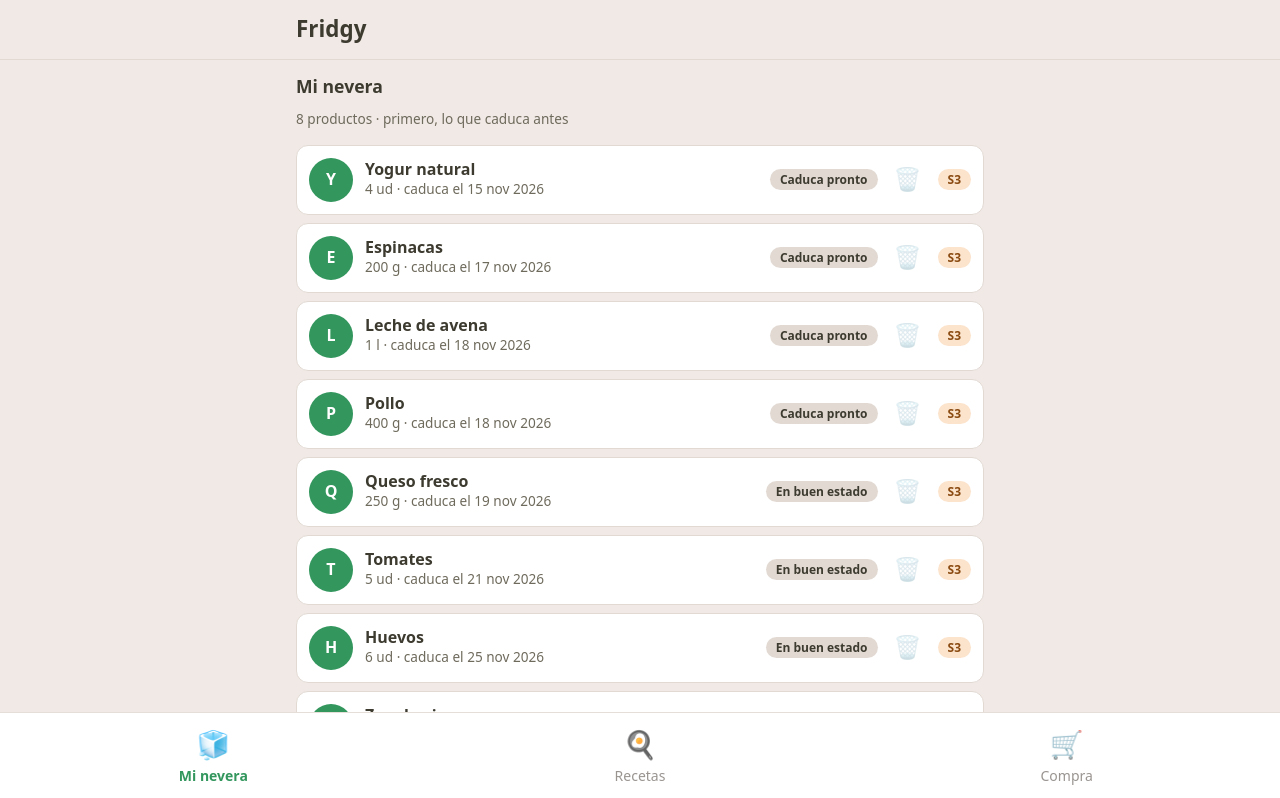
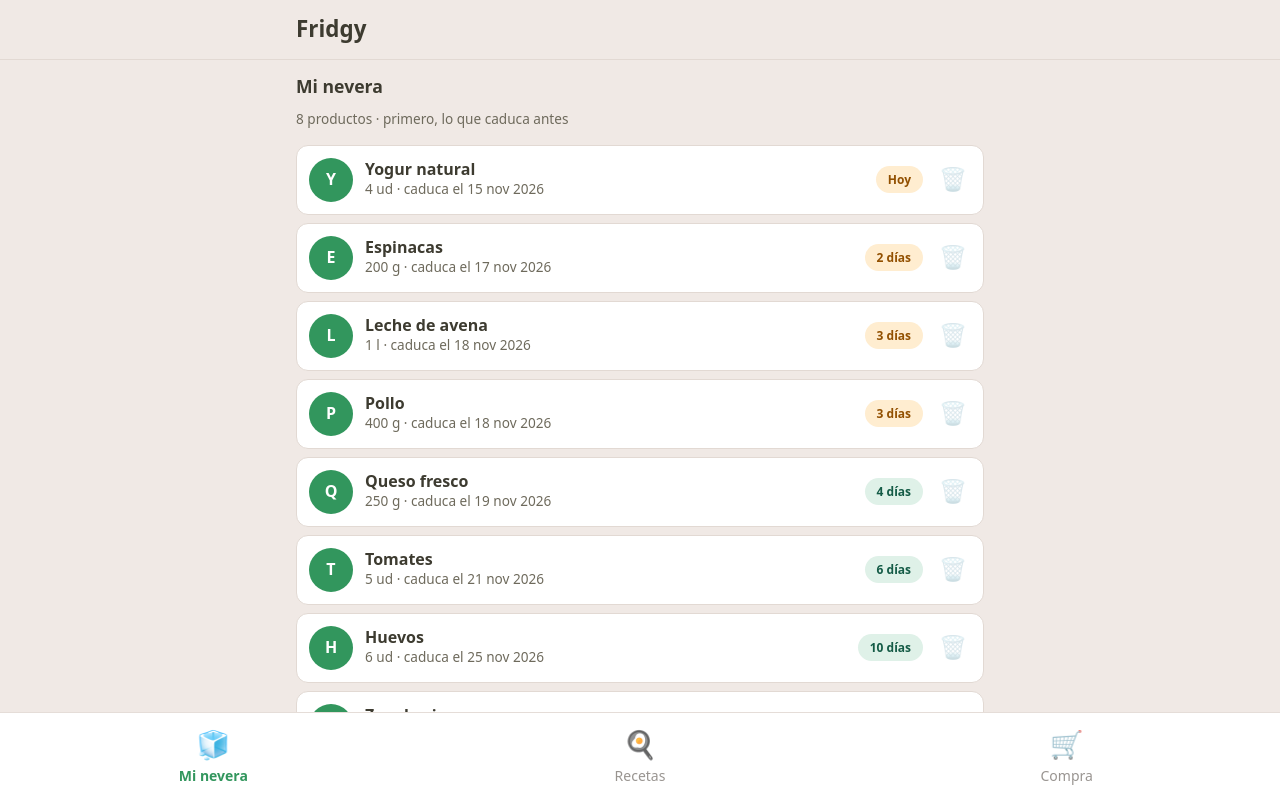
Before and after one commit to DAM-CITM-26/Fridgy, a React (Vite) app: page / in a window 1280 px wide. Shown: the top 798 px of the page. Built offline with nearby package versions, Linux system fonts and the light colour scheme.

Commit message:
pas 14: piezas pequeñas

```diff
--- a/src/components/EtiquetaCaducidad.jsx
+++ b/src/components/EtiquetaCaducidad.jsx
@@ -4,9 +4,45 @@ import { estadoCaducidad } from '../utils/logica.js';
 export default function EtiquetaCaducidad({ dias }) {
   const estado = estadoCaducidad(dias);
 
+  let texto;
+
+  if (dias < 0) {
+    texto = 'Caducado';
+  } else if (dias === 0) {
+    texto = 'Hoy';
+  } else if (dias === 1) {
+    texto = '1 día';
+  } else {
+    texto = `${dias} días`;
+  }
+
+  const colores = {
+    'Caducado': {
+      backgroundColor: '#f8dede',
+      color: '#842020'
+    },
+    'Caduca pronto': {
+      backgroundColor: '#ffedd0',
+      color: '#925000'
+    },
+    'En buen estado': {
+      backgroundColor: '#dff1e8',
+      color: '#145b46'
+    }
+  };
+
   return (
-    <span className="tag">
-      {estado}
+    <span
+      className="tag"
+      style={{
+        ...colores[estado],
+        borderRadius: '999px',
+        padding: '5px 12px',
+        fontWeight: 600,
+        whiteSpace: 'nowrap'
+      }}
+    >
+      {texto}
     </span>
   );
 }
--- a/src/components/FilaProducto.jsx
+++ b/src/components/FilaProducto.jsx
@@ -1,11 +1,6 @@
 
 import EtiquetaCaducidad from './EtiquetaCaducidad.jsx';
-import MarcaSprint from './MarcaSprint.jsx';
-
-import {
-  fechaCorta,
-  diasHasta
-} from '../utils/logica.js';
+import { fechaCorta, diasHasta } from '../utils/logica.js';
 
 export default function FilaProducto({ producto, hoy }) {
   return (
@@ -32,16 +27,14 @@ export default function FilaProducto({ producto, hoy }) {
       />
 
       <button
+        type="button"
         className="btn-icono"
-        type="button"
         disabled
         title="Disponible en el Sprint 3"
         aria-label={`Quitar ${producto.nombre} (Sprint 3)`}
       >
         🗑️
       </button>
-
-      <MarcaSprint sprint={3} />
     </li>
   );
 }
```
